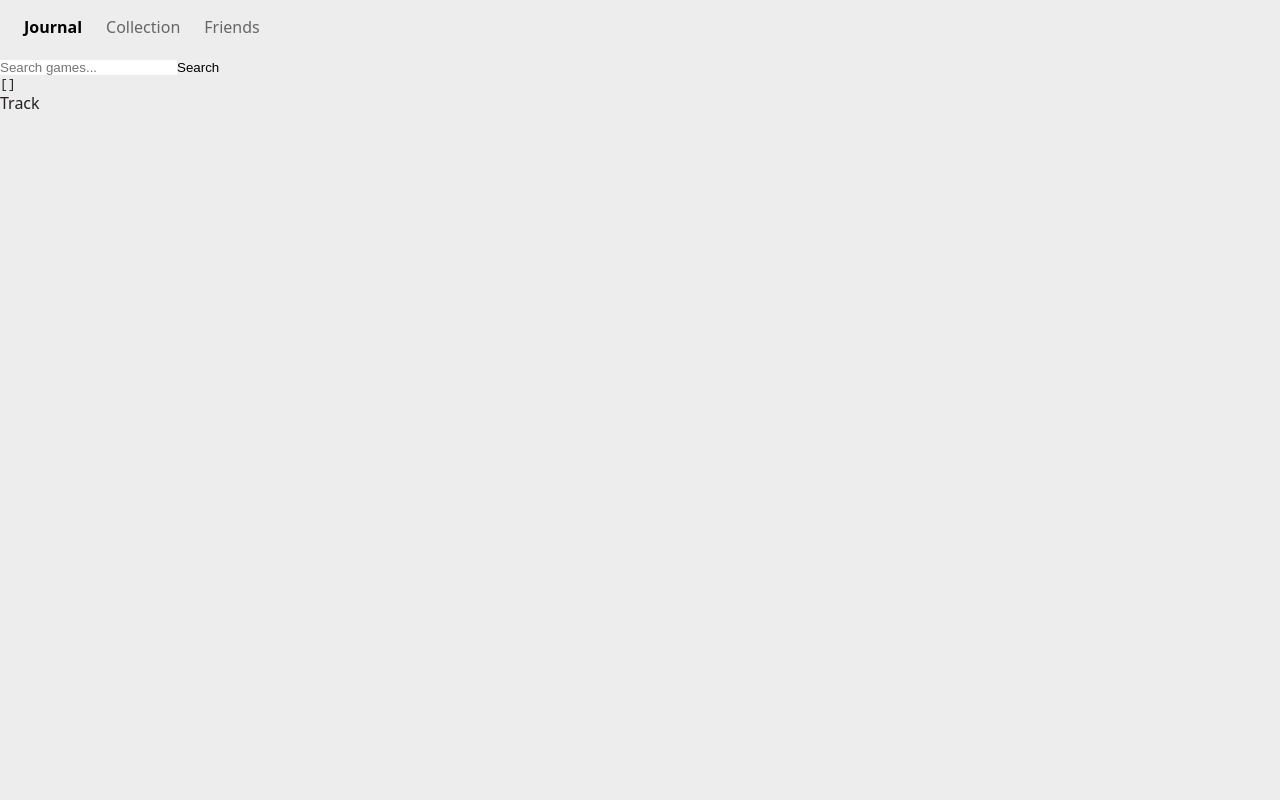
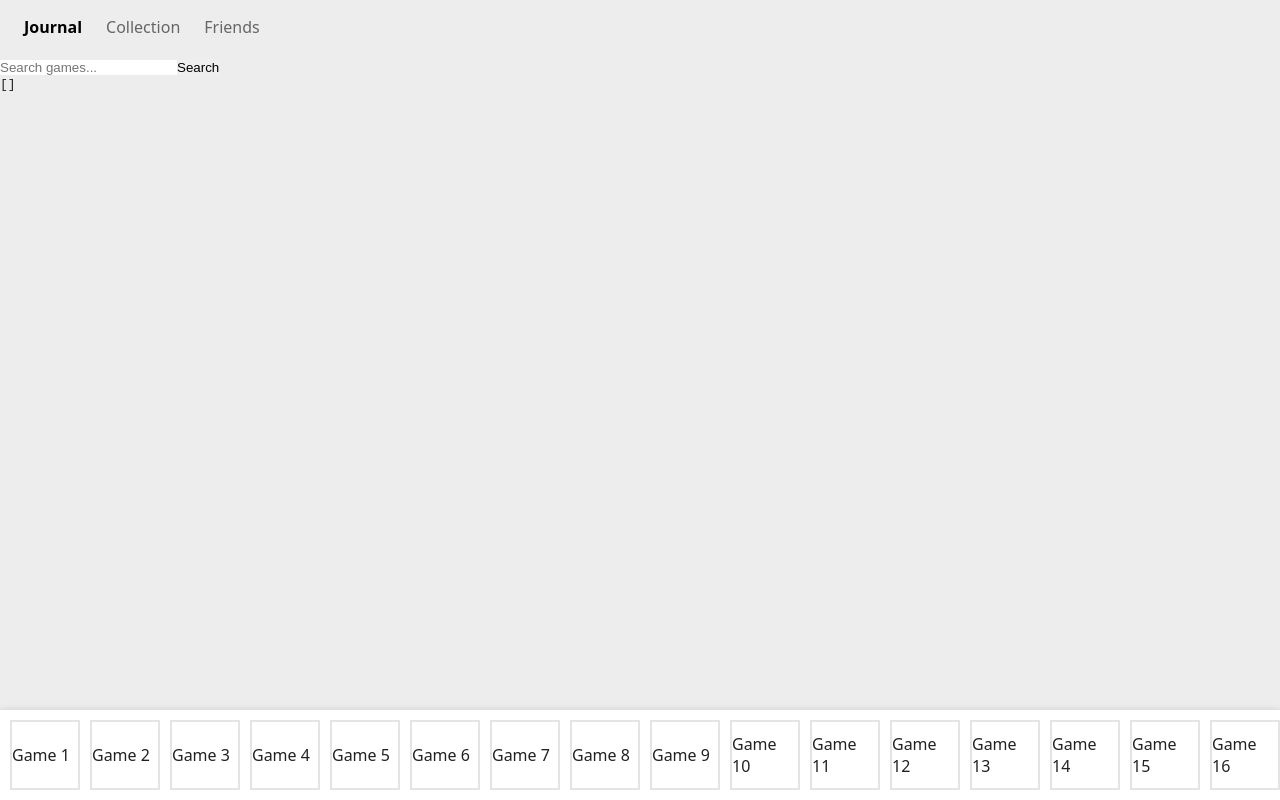
Before and after one commit to ReactionJackson/gaming-journal, a Next.js app: page /journal in a window 1280 px wide. Built offline with nearby package versions, Linux system fonts and the light colour scheme.

Commit message:
start of sticky bottom horizontal scrolling track for journal and collection views

```diff
--- a/next.config.ts
+++ b/next.config.ts
@@ -3,6 +3,7 @@ import type { NextConfig } from "next";
 const nextConfig: NextConfig = {
   /* config options here */
   reactCompiler: true,
+  devIndicators: false,
 };
 
 export default nextConfig;
--- a/src/app/collection/track.jsx
+++ b/src/app/collection/track.jsx
@@ -1,3 +1,25 @@
-export default function Track() {
-  return <div>Track</div>;
+"use client";
+
+import styled from "styled-components";
+
+const TrackContainer = styled.ul`
+  position: fixed;
+  left: 0;
+  bottom: 0;
+  width: 100%;
+  height: 90px;
+  display: flex;
+  gap: 10px;
+  padding: 10px;
+  background-color: #fff;
+  box-shadow: 0 0 8px 0 rgba(0, 0, 0, 0.12);
+  z-index: 1000;
+  overflow-x: auto;
+  scroll-snap-type: x mandatory;
+  scroll-padding-left: 10px;
+  overscroll-behavior-x: contain;
+`;
+
+export default function Track({ children }) {
+  return <TrackContainer>{children}</TrackContainer>;
 }
--- a/src/app/journal/page.jsx
+++ b/src/app/journal/page.jsx
@@ -1,7 +1,18 @@
 "use client";
 
 import { useState } from "react";
+import styled from "styled-components";
 import Track from "@/app/collection/track";
+
+const TrackItem = styled.li`
+  display: flex;
+  align-items: center;
+  height: 100%;
+  aspect-ratio: 1 / 1;
+  justify-content: space-between;
+  border: 2px solid #e4e4e7;
+  scroll-snap-align: start;
+`;
 
 export default function JournalPage() {
   const [query, setQuery] = useState("");
@@ -22,7 +33,11 @@ export default function JournalPage() {
       />
       <button onClick={handleSearch}>Search</button>
       <pre>{JSON.stringify(results, null, 2)}</pre>
-      <Track />
+      <Track>
+        {[...Array(20)].map((_, index) => (
+          <TrackItem key={index}>Game {index + 1}</TrackItem>
+        ))}
+      </Track>
     </div>
   );
 }
```
